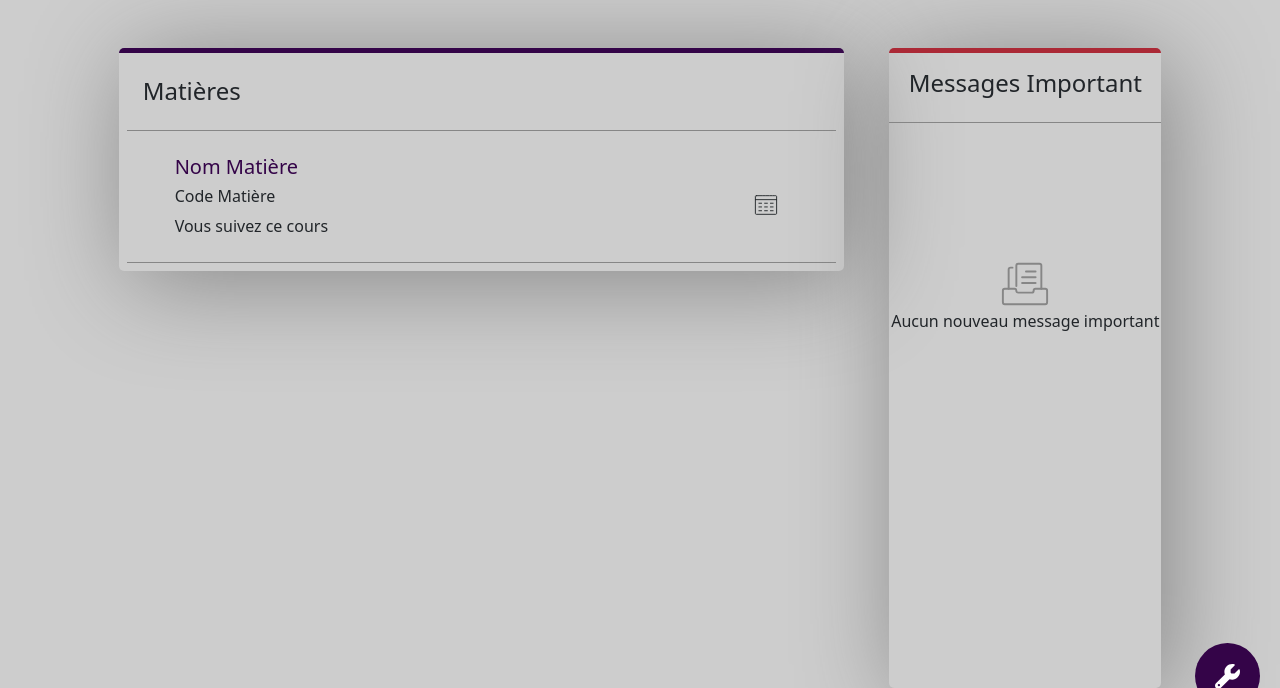
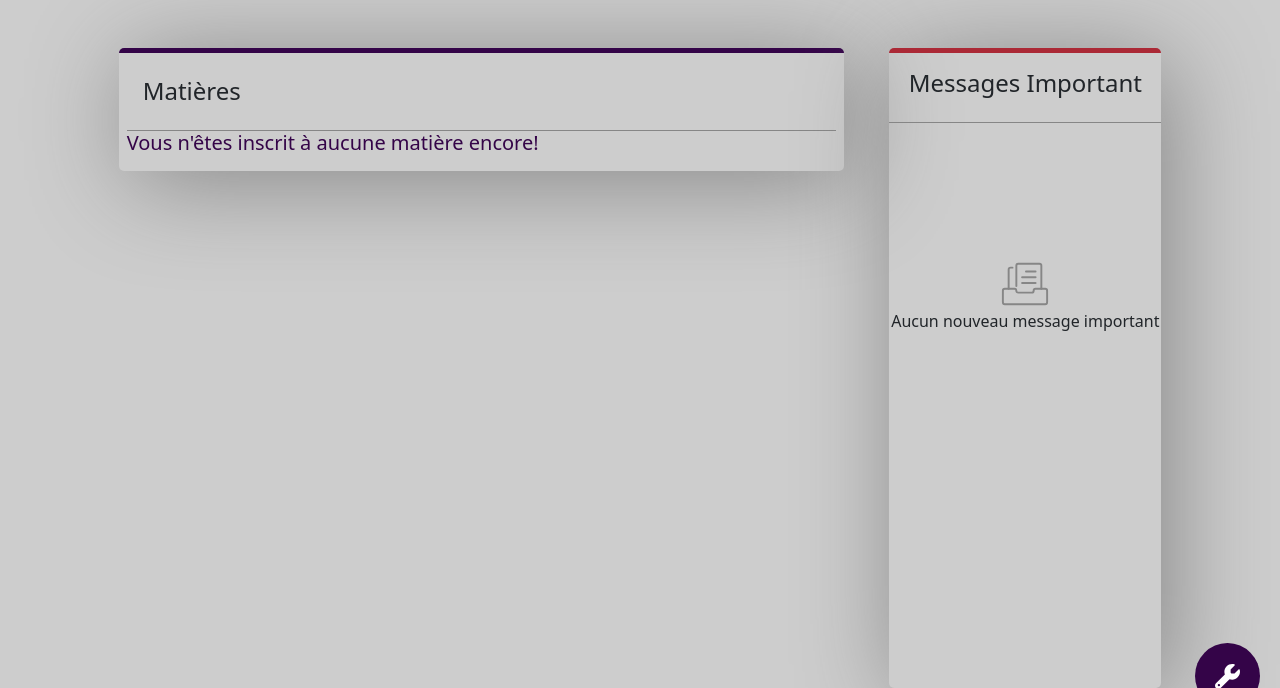
Before and after one commit to meriamourriworld/gestionNotes, a PHP site: page /vueEnsembleEtudiant.php in a window 1280 px wide. Shown: the part 70-758 px from the top of the page. Run offline with PHP 8.4, Linux system fonts and the light colour scheme; the visitor is signed in with stand-in values (Sample User, id 1); tables that the repository leaves empty hold one stand-in row (values such as "Sample post"); some web fonts are replaced.

Commit message:
Loaded data to student page

```diff
--- a/connection.php
+++ b/connection.php
@@ -47,7 +47,7 @@
                      if($etudiant->rowcount() > 0)
                      {
                          $etudiant = $etudiant->fetch(PDO::FETCH_ASSOC);
-                         $_SESSION["matricule"] = $etudiant["idEtud"];
+                         $_SESSION["matricule"] = $etudiant["cne"];
                         header("location:vueEnsembleEtudiant.php");
                      }else
                      {
--- a/vueEnsembleEtudiant.php
+++ b/vueEnsembleEtudiant.php
@@ -1,7 +1,6 @@
 <?php
     session_start();
     include_once("connectDb.php");
-
 
 
     if(!isset($_SESSION["loggedin"]) || $_SESSION["loggedin"]==false || $_SESSION["role"] != "etudiant")
@@ -9,12 +8,17 @@
         header("location:connection.php");
     }
 
-    //Récupérer les stats des différents indices du système
-    //NOmbre d'étudiants par classe
-    $sqlStat = "select count(*) as 'nb' from etudiant where classe in (select classe from classeprof where professeur='".$_SESSION["matricule"]."');";
-    $sqlStatRes = $con->query($sqlStat);
-    $nbEtudiants = $sqlStatRes->fetch(PDO::FETCH_ASSOC);
-    $nbEtudiants = $nbEtudiants["nb"];
+    //Récupérer les infos personnalisées pour l'étudiant
+
+    //liste des matières enseignées à l'étudiant
+    $sql = "select idMat, nomMat
+                from matiere m, professeur p, classeprof cp, etudiant e
+                WHERE m.idMat = p.matiere
+                and p.idProf = cp.professeur
+                and cp.classe = e.classe
+                and e.cne = '". $_SESSION["matricule"]."';";
+    $sqlRes = $con->query($sql);
+
 
 ?>
 <!DOCTYPE html>
@@ -43,17 +47,29 @@
                 <div class="matieres p-2 col-8">
                     <div class="msgTitleWrapper"><h4 class="matieresTitle py-3 ps-3 ">Matières</h4></div>
                     <!--Liste des matières -->
-                    <div class="detailsMatiere mt-3 py-2 px-5 border-bottom-secondary d-flex justify-content-between align-items-center">
-                        <div>
-                            <h5 class="title">Nom Matière</h5>
-                            <h6 class="">Code Matière</h6>
-                            <p>Vous suivez ce cours</p>
-                        </div>
-                        <div id="matiereHoraire">
-                            <svg data-v-768d5266="" width="1.5em" height="1.5em" xmlns="http://www.w3.org/2000/svg" viewBox="-1 -1 26 26" data-svg-id="mpo-svg-calendrier" aria-hidden="true" class="m-svg mpo-bouton-icone__svg"><g fill="none" stroke="currentColor" stroke-linecap="round" stroke-linejoin="round" stroke-miterlimit="2.0308"><line x1="16.8" y1="10.1" x2="19.7" y2="10.1"></line><line x1="10.5" y1="10.1" x2="13.5" y2="10.1"></line><line x1="4.3" y1="10.1" x2="7.2" y2="10.1"></line><line x1="16.8" y1="14.1" x2="19.7" y2="14.1"></line><line x1="10.5" y1="14.1" x2="13.5" y2="14.1"></line><line x1="4.3" y1="14.1" x2="7.2" y2="14.1"></line><line x1="16.8" y1="18.2" x2="19.7" y2="18.2"></line><line x1="10.5" y1="18.2" x2="13.5" y2="18.2"></line><line x1="4.3" y1="18.2" x2="7.2" y2="18.2"></line><line x1="0.5" y1="6.2" x2="23.5" y2="6.2"></line><path d="M1.5,1.9 c-0.6,0-1,0.4-1,1v18.2c0,0.6,0.4,1,1,1h21c0.6,0,1-0.4,1-1V2.9c0-0.6-0.4-1-1-1C22.5,1.9,1.5,1.9,1.5,1.9z"></path></g></svg>
-                         </div>
-                </div>
 
+                            <?php
+                                if($sqlRes->rowcount() >0)
+                                {
+                                    while($matiere = $sqlRes->fetch(PDO::FETCH_ASSOC))
+                                    {
+
+                                        echo "<div class='detailsMatiere mt-3 py-2 px-5 border-bottom-secondary d-flex justify-content-between align-items-center'>";
+                                            echo "<div>";
+                                                echo "<h5 class='title'>".$matiere['nomMat']."</h5>";
+                                                echo "<h6>".$matiere['idMat']."</h6>";
+                                                echo "<p>Vous suivez ce cours</p>";
+                                            echo "</div>";
+                                            echo "<div id='matiereHoraire'>";
+                                            echo "<svg data-v-768d5266='' width='1.5em' height='1.5em' xmlns='http://www.w3.org/2000/svg' viewBox='-1 -1 26 26' data-svg-id='mpo-svg-calendrier' aria-hidden='true' class='m-svg mpo-bouton-icone__svg'><g fill='none' stroke='currentColor' stroke-linecap='round' stroke-linejoin='round' stroke-miterlimit='2.0308'><line x1='16.8' y1='10.1' x2='19.7' y2='10.1'></line><line x1='10.5' y1='10.1' x2='13.5' y2='10.1'></line><line x1='4.3' y1='10.1' x2='7.2' y2='10.1'></line><line x1='16.8' y1='14.1' x2='19.7' y2='14.1'></line><line x1='10.5' y1='14.1' x2='13.5' y2='14.1'></line><line x1='4.3' y1='14.1' x2='7.2' y2='14.1'></line><line x1='16.8' y1='18.2' x2='19.7' y2='18.2'></line><line x1='10.5' y1='18.2' x2='13.5' y2='18.2'></line><line x1='4.3' y1='18.2' x2='7.2' y2='18.2'></line><line x1='0.5' y1='6.2' x2='23.5' y2='6.2'></line><path d='M1.5,1.9 c-0.6,0-1,0.4-1,1v18.2c0,0.6,0.4,1,1,1h21c0.6,0,1-0.4,1-1V2.9c0-0.6-0.4-1-1-1C22.5,1.9,1.5,1.9,1.5,1.9z'></path></g></svg>";
+                                            echo "</div>";
+                                        echo "</div>";
+                                    }
+                                }else
+                                {
+                                    echo "<h5 class='title'>Vous n'êtes inscrit à aucune matière encore!</h5>";
+                                }
+                            ?>
 
                 </div>
 
```
